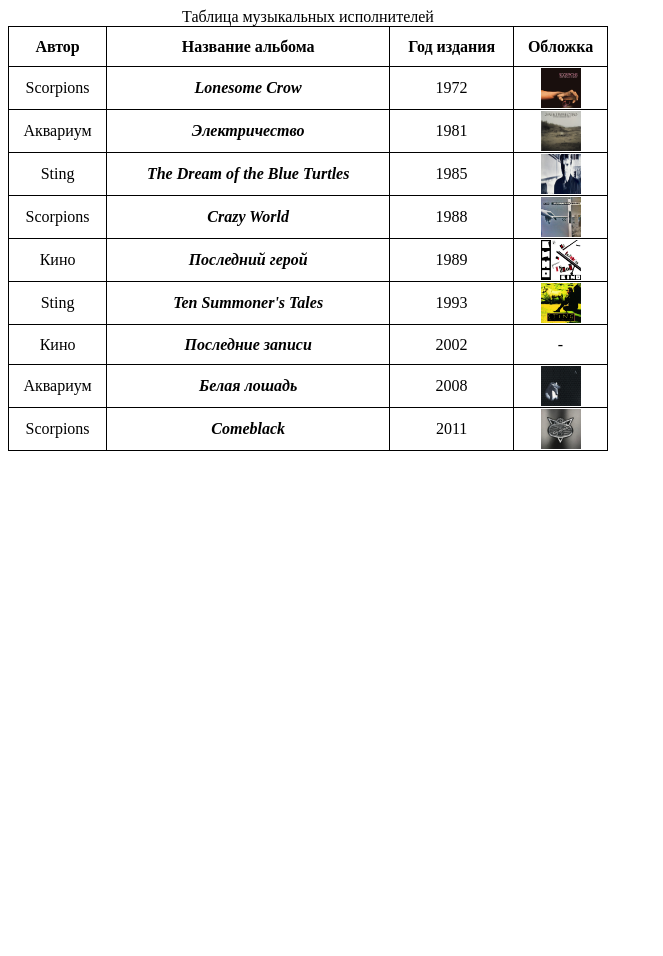
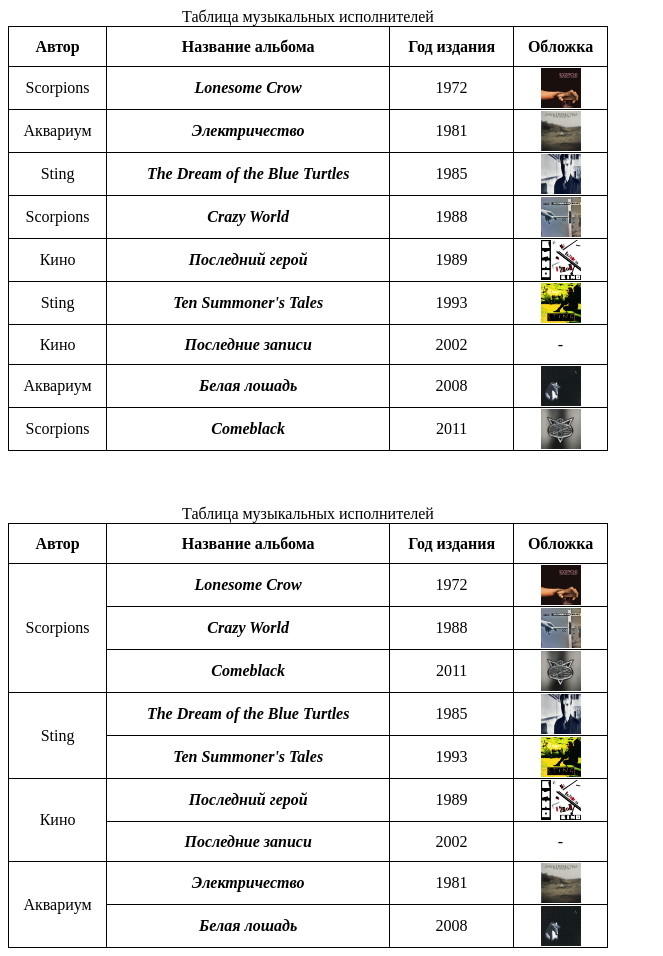
Before and after one commit to EnergyWork/web-study, a plain HTML site: page page3.html in a window 1280 px wide. Shown: the whole page, without its empty margins (0-663 px from the left). Before the commit the page ends 800 px from the top, so only its background shows below. Drawn offline with Linux system fonts and the light colour scheme.

Commit message:
that's all tasks
done

```diff
--- a/page3.html
+++ b/page3.html
@@ -79,5 +79,71 @@
                 <td><img src="Comeblack.jpg" width="40" height="40"></td>
             </tr>
         </table>
+        <br/>
+        <br/>
+        <br/>
+        <table>
+            <caption>Таблица музыкальных исполнителей</caption>
+            <tr>
+                <th>Автор</th>
+                <th>Название альбома</th>
+                <th>Год издания</th>
+                <th>Обложка</th>
+            </tr>
+            <tr>
+                <td rowspan="3">Scorpions</td>
+                <td><b><i>Lonesome Crow</i></b></td>
+                <td>1972</td>
+                <td><img src="LonesomeCrow.jpg" width="40" height="40"></td>
+            </tr>
+            <tr>
+                <!--<td>Scorpions</td>-->
+                <td><b><i>Crazy World</i></b></td>
+                <td>1988</td>
+                <td><img src="CrazyWorld.jpg" width="40" height="40"></td>
+            </tr>
+            <tr>
+                <!--<td>Scorpions</td>-->
+                <td><b><i>Comeblack</i></b></td>
+                <td>2011</td>
+                <td><img src="Comeblack.jpg" width="40" height="40"></td>
+            </tr>
+            <tr>
+                <td rowspan="2">Sting</td>
+                <td><b><i>The Dream of the Blue Turtles</i></b></td>
+                <td>1985</td>
+                <td><img src="TheDreamoftheBlueTurtles.jpg" width="40" height="40"></td>
+            </tr>
+            <tr>
+                <!--<td>Sting</td>-->
+                <td><b><i>Ten Summoner's Tales</i></b></td>
+                <td>1993</td>
+                <td><img src="TenSummonersTales.jpg" width="40" height="40"></td>
+            </tr>
+            <tr>
+                <td rowspan="2">Кино</td>
+                <td><b><i>Последний герой</i></b></td>
+                <td>1989</td>
+                <td><img src="ПоследнийГерой.jpg" width="40" height="40"></td>
+            </tr>
+            <tr>
+                <!--<td>Кино</td>-->
+                <td><b><i>Последние записи</i></b></td>
+                <td>2002</td>
+                <td>-</td>
+            </tr>
+            <tr>
+                <td rowspan="2">Аквариум</td>
+                <td><b><i>Электричество</i></b></td>
+                <td>1981</td>
+                <td><img src="Электричество.jpg" width="40" height="40"></td>
+            </tr>
+            <tr>
+                <!--<td>Аквариум</td>-->
+                <td><b><i>Белая лошадь</i></b></td>
+                <td>2008</td>
+                <td><img src="БелаяЛошадь.jpg" width="40" height="40"></td>
+            </tr>
+        </table>
     </body>
 </html>
```
